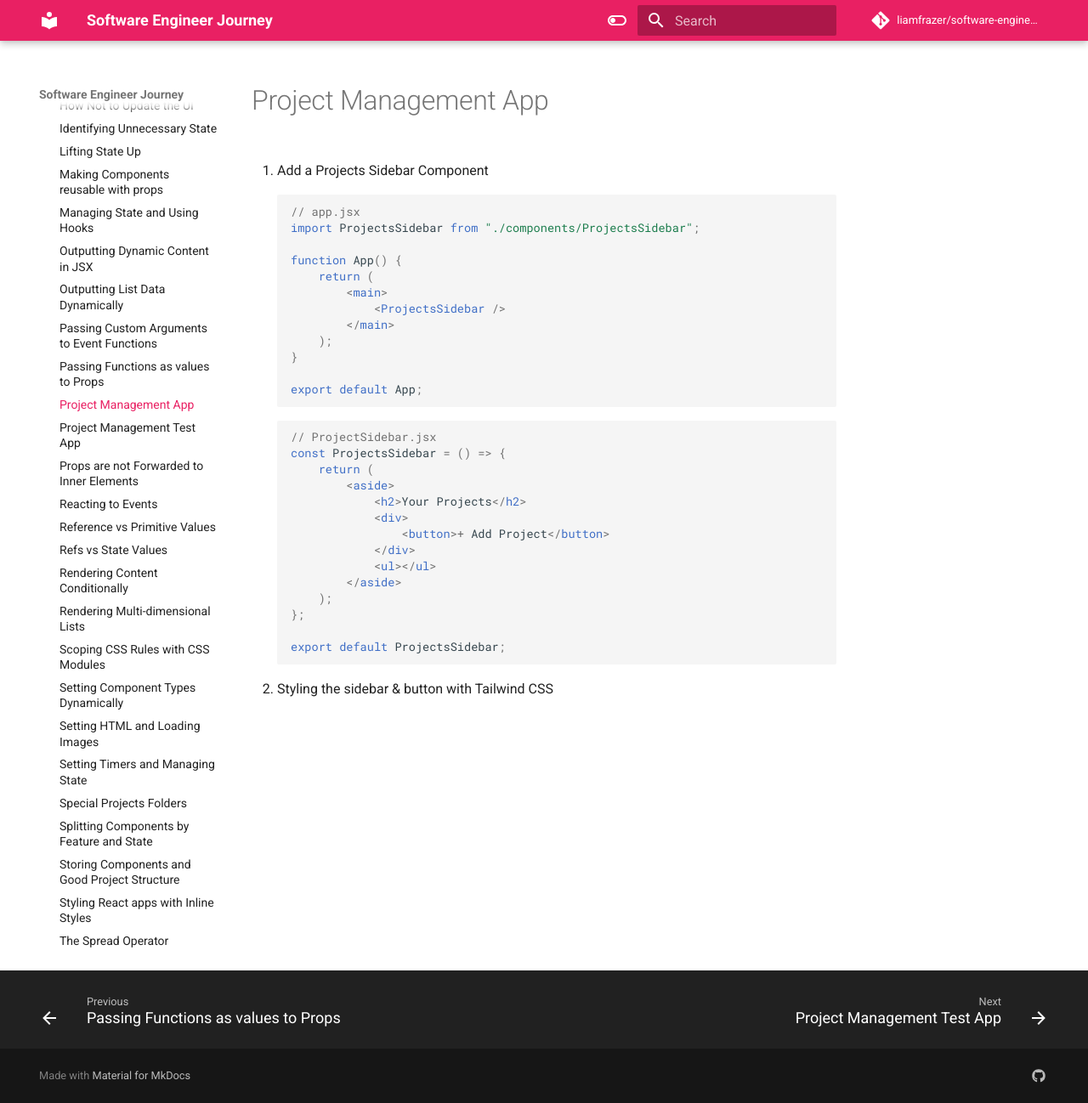
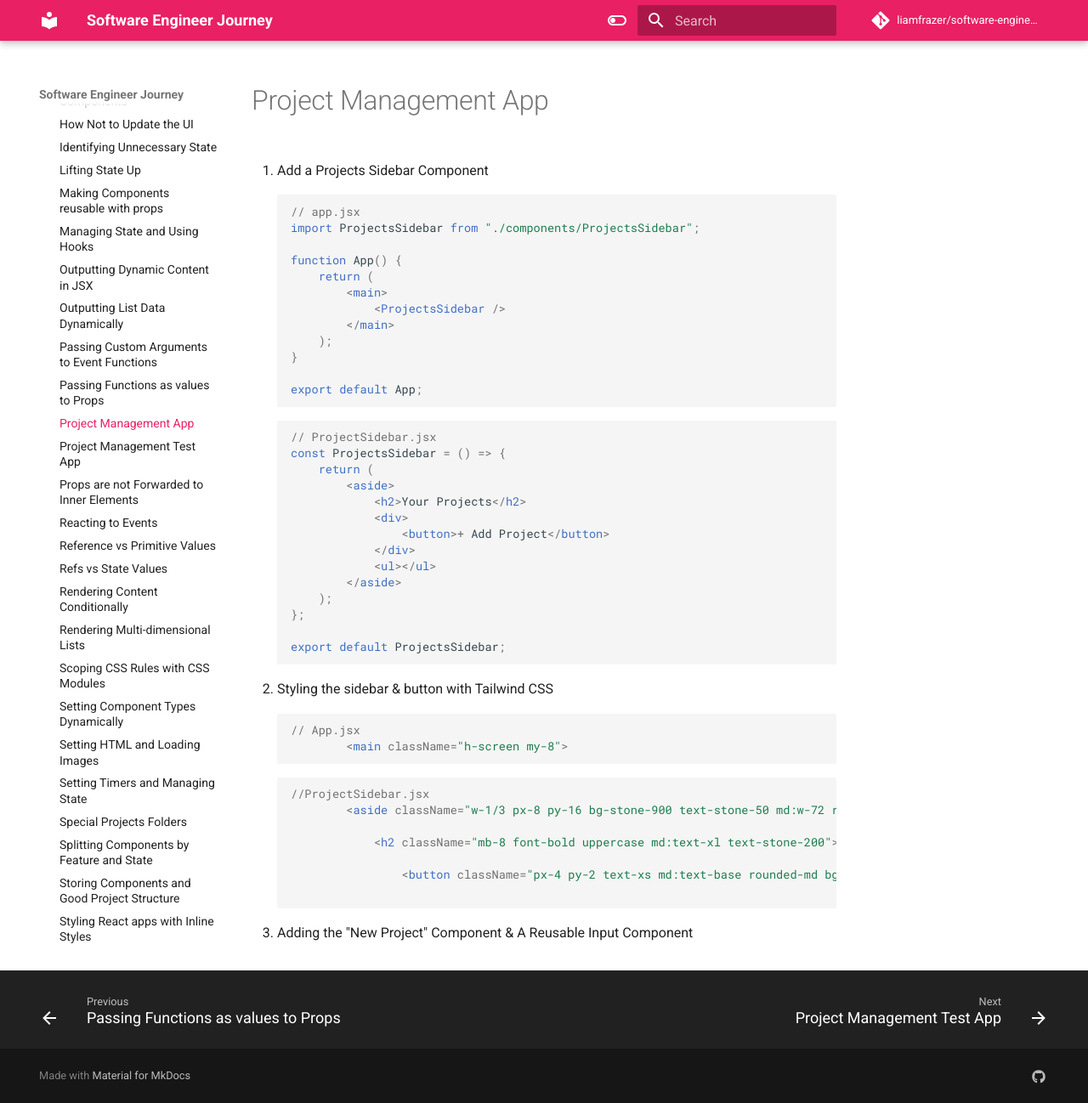
Before and after one commit to liamfrazer/software-engineer-journey, an MkDocs documentation site: the page built from docs/Learning/The Complete React Guide/Project Management App.md, in a window 1280 px wide and 1298 px high. Shown: the whole window at 85% size. Built offline with MkDocs 1.6.1 and Material for MkDocs 9.7.7, drawn with Linux system fonts in a browser that asks for light colours; comment, search, counter and statistics services are not loaded.

Commit message:
vault backup: 2024-01-03 20:28:30

````diff
--- a/docs/Learning/The Complete React Guide/Project Management App.md
+++ b/docs/Learning/The Complete React Guide/Project Management App.md
@@ -39,3 +39,18 @@
 ```
 
 2. Styling the sidebar & button with Tailwind CSS
+```jsx
+// App.jsx
+        <main className="h-screen my-8">
+```
+```jsx
+//ProjectSidebar.jsx
+		<aside className="w-1/3 px-8 py-16 bg-stone-900 text-stone-50 md:w-72 rounded-r-xl">
+
+			<h2 className="mb-8 font-bold uppercase md:text-xl text-stone-200">Your Projects</h2>
+
+                <button className="px-4 py-2 text-xs md:text-base rounded-md bg-stone-700 text-stone-400 hover:bg-stone-600 hover:text-stone-100">+ Add Project</button>
+
+```
+
+3. Adding the "New Project" Component & A Reusable Input Component
````
